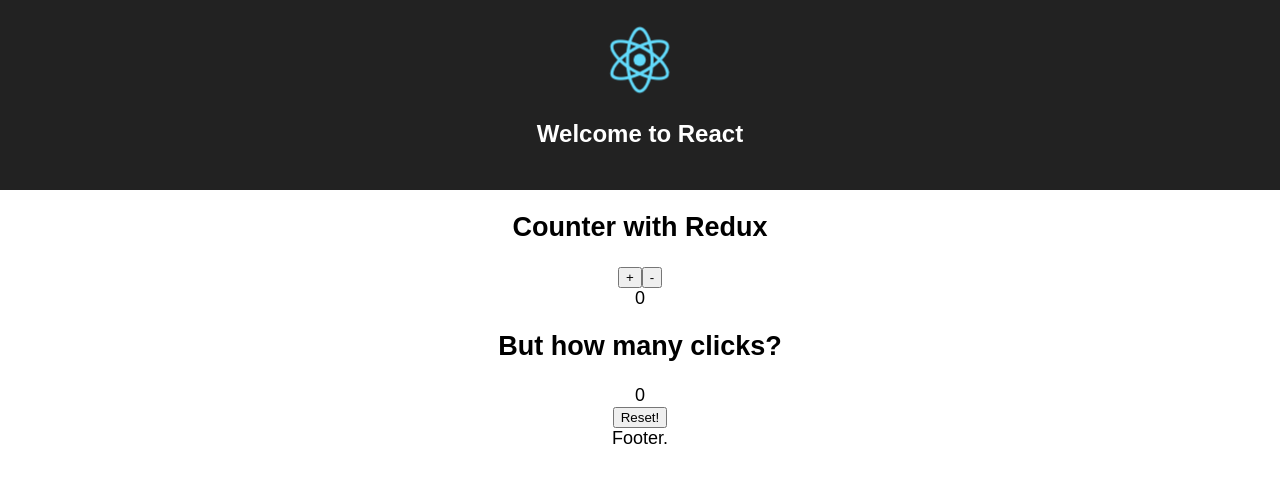
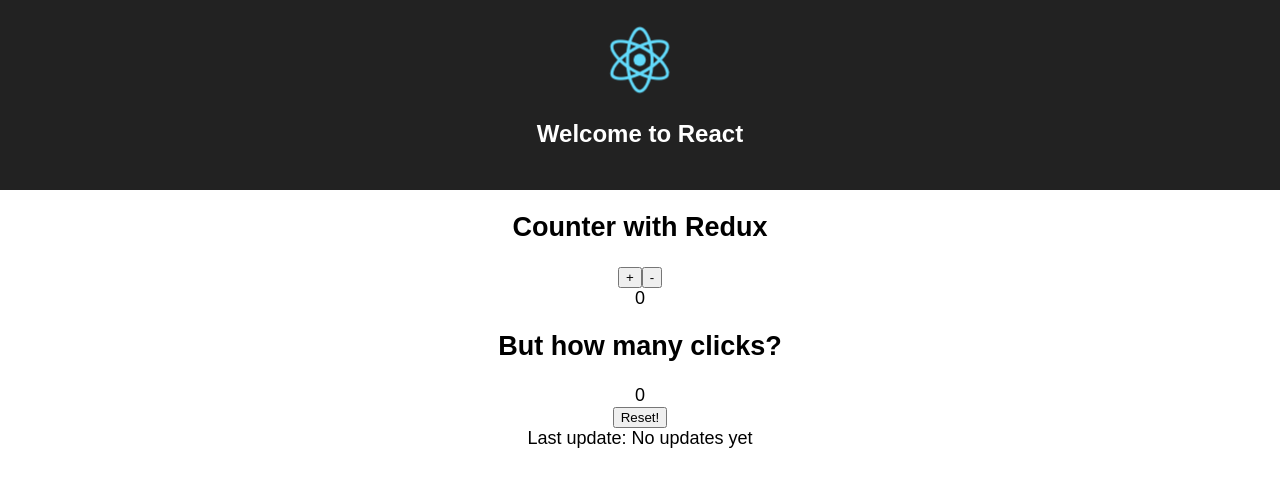
Before and after one commit to bruhu/react-counter, a React (Create React App) app: page / in a window 1280 px wide. Shown: the top 486 px of the page. Built offline with nearby package versions, Linux system fonts and the light colour scheme.

Commit message:
Date works.

```diff
--- a/src/components/Footer.js
+++ b/src/components/Footer.js
@@ -1,11 +1,16 @@
-import React, { Component } from 'react'
+import React, { Component } from "react";
+import { connect } from "react-redux";
 
-export default class Footer extends Component {
-    render() {
-        return (
-            <div>
-                Footer.
-            </div>
-        )
-    }
+class Footer extends Component {
+  render() {
+    return <div>Last update: {this.props.date ? this.props.date.toString() : "No updates yet"}</div>;
+  }
 }
+
+const mapStateToProps = state => {
+  return {
+    date: state.date
+  };
+};
+
+export default connect(mapStateToProps)(Footer);
```
